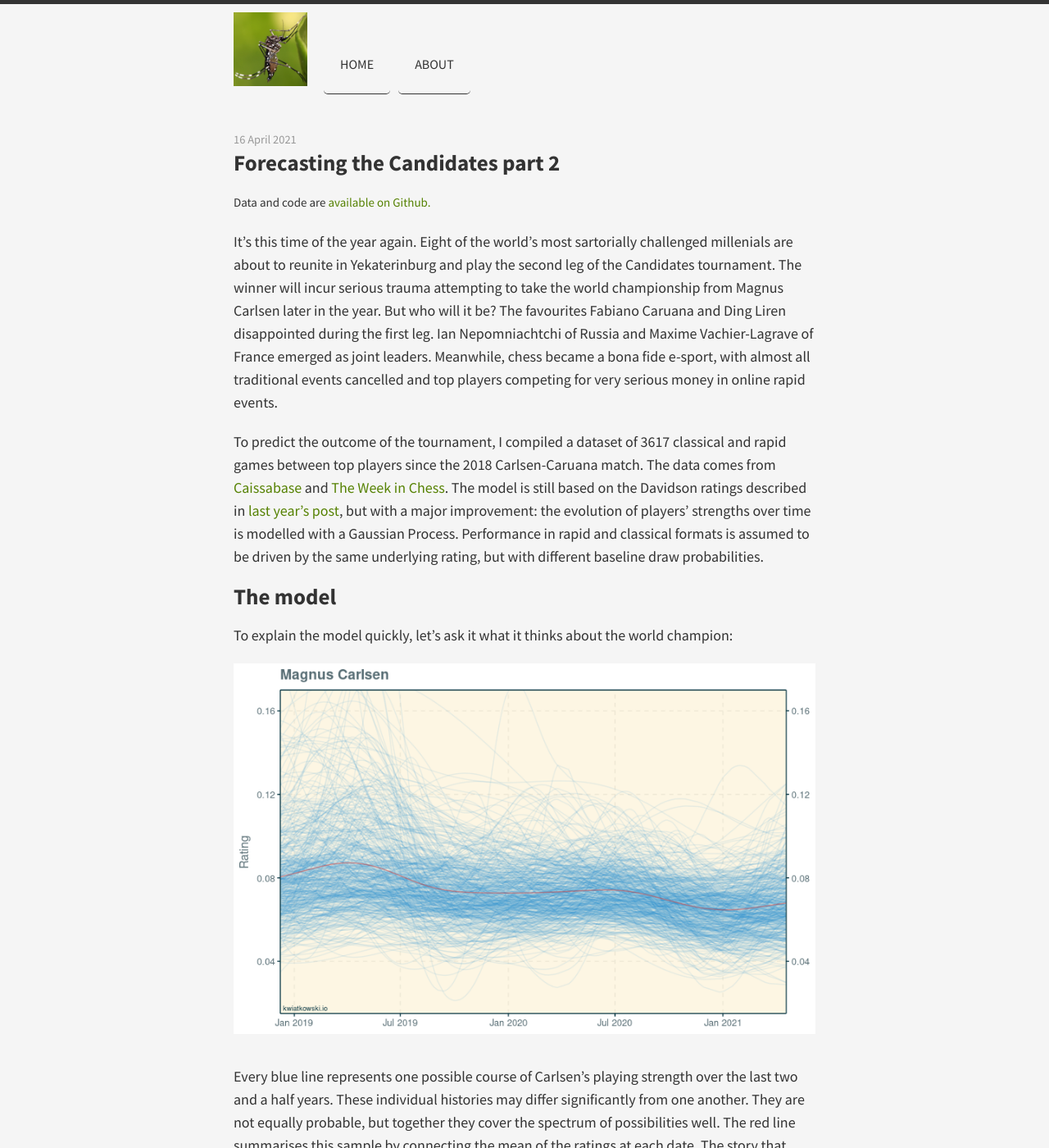
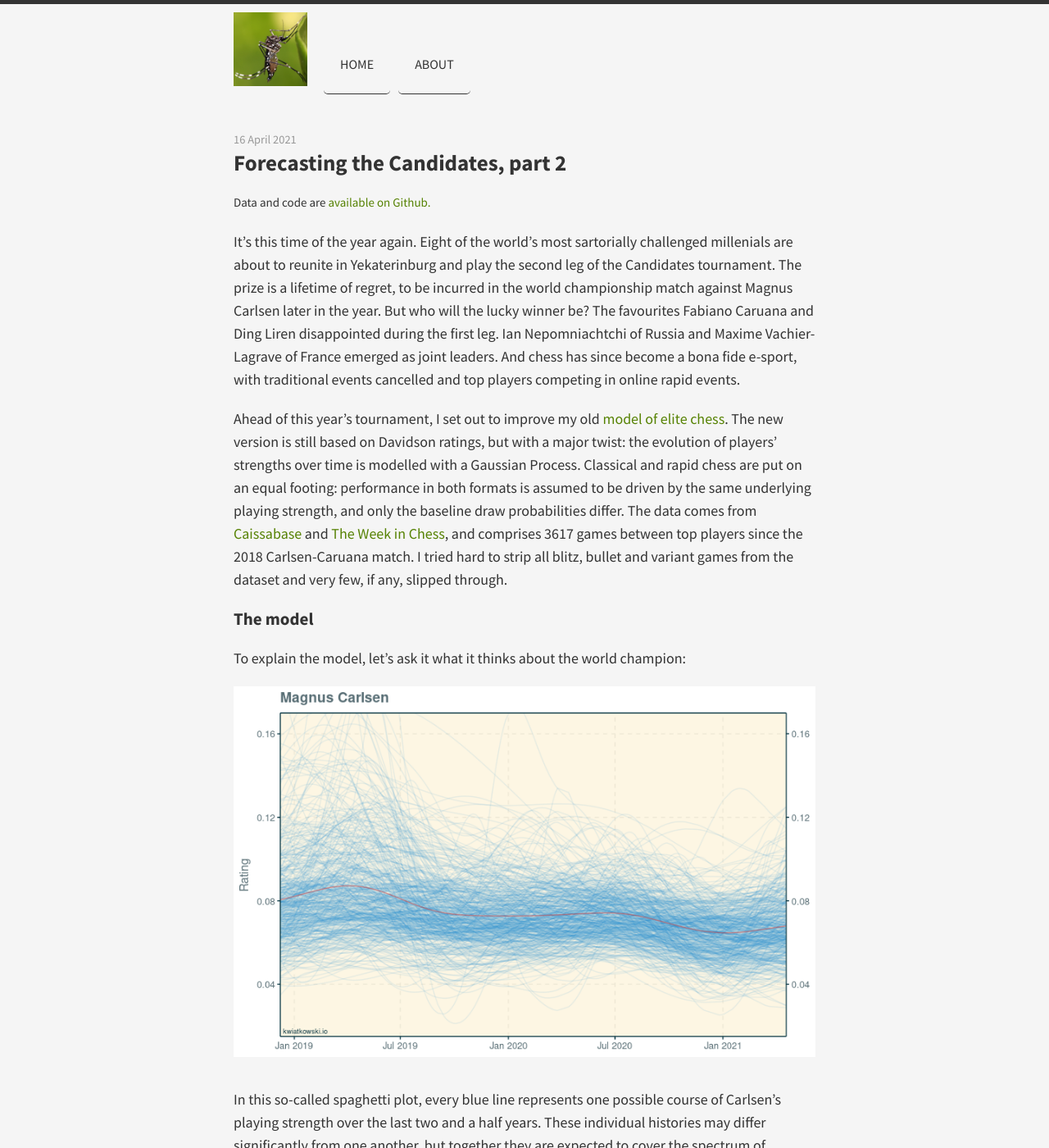
Before and after one commit to huffyhenry/huffyhenry.github.io, a Jekyll site: the page built from _posts/2021-04-16-candidates2.md, in a window 1280 px wide and 1400 px high. Shown: the whole window at 82% size. Built offline with Jekyll 4.4.1, drawn with Linux system fonts in a browser that asks for light colours; formulas are drawn with MathJax 3; some of the changed text lies outside the part shown.

Commit message:
Rewrite the Candidates 2 post

```diff
--- a/_posts/2021-04-16-candidates2.md
+++ b/_posts/2021-04-16-candidates2.md
@@ -1,50 +1,51 @@
 ---
 layout: post
-title: "Forecasting the Candidates part 2"
+title: "Forecasting the Candidates, part 2"
 ---
 <small>
-Data and code are [available on Github.](https://github.com/huffyhenry/forecasting-candidates/2021)
+Data and code are [available on Github.](https://github.com/huffyhenry/forecasting-candidates/tree/master/2021)
 </small>
 
 It's this time of the year again. Eight of the world's most
 sartorially challenged millenials are about to reunite in Yekaterinburg
-and play the second leg of the Candidates tournament. The winner will
-incur serious trauma attempting to take the world championship from Magnus
-Carlsen later in the year. But who will it be? The favourites
+and play the second leg of the Candidates tournament. The prize is a lifetime of regret,
+to be incurred in the world championship match against
+Magnus Carlsen later in the year. But who will the lucky winner be? The favourites
 Fabiano Caruana and Ding Liren disappointed during the first leg.
 Ian Nepomniachtchi of Russia and Maxime Vachier-Lagrave
-of France emerged as joint leaders. Meanwhile, chess became a bona fide
-e-sport, with almost all traditional events cancelled and top players competing
-for very serious money in online rapid events.
+of France emerged as joint leaders. And chess has since become a bona fide
+e-sport, with traditional events cancelled and top players competing
+in online rapid events.
 
-To predict the outcome of the tournament, I compiled a dataset
-of 3617 classical and rapid games between top players since
-the 2018 Carlsen-Caruana match. The data comes from [Caissabase](http://caissabase.co.uk/)
-and [The Week in Chess](https://theweekinchess.com/). The model is still based on the
-Davidson ratings described in [last year's post](https://kwiatkowski.io/candidates),
-but with a major improvement:
+Ahead of this year's tournament, I set out to improve my old
+[model of elite chess](https://kwiatkowski.io/candidates). The new version
+is still based on Davidson ratings, but with a major twist:
 the evolution of players' strengths over time is modelled with a Gaussian
-Process. Performance in rapid and classical formats is assumed to be driven
-by the same underlying rating, but with different baseline draw probabilities.
+Process. Classical and rapid chess are put on an equal footing: performance
+in both formats is assumed to be driven by the same underlying playing strength,
+and only the baseline draw probabilities differ. The data comes from
+[Caissabase](http://caissabase.co.uk/) and [The Week in Chess](https://theweekinchess.com/),
+and comprises 3617 games between top players since the 2018 Carlsen-Caruana match.
+I tried hard to strip all blitz, bullet and variant games from the dataset and
+very few, if any, slipped through.
 
-## The model
-
-To explain the model quickly, let's ask it what it thinks about the world champion:
+### The model
+To explain the model, let's ask it what it thinks about the world champion:
 
 <figure>
   <img src="../assets/figures/candidates2_carlsen.png">
 </figure>
 
-Every blue line represents one possible course of Carlsen's
+In this so-called spaghetti plot, every blue line represents one possible course of Carlsen's
 playing strength over the last two and a half years. These individual
-histories may differ significantly from one another. They are not equally
-probable, but together they cover the spectrum of possibilities well.
-The red line summarises this sample by connecting the mean of the ratings at each date.
-The story that emerges is one of a prolonged slump since Carlsen's arguably best-ever form
-shortly after the last World Championship match.
+histories may differ significantly from one another, but together they are
+expected to cover the spectrum of possibilities well.
+The red line summarises them by connecting the mean of the ratings at each date.
+The story that emerges is one of a prolonged slump since Carlsen's arguably
+best-ever form following the match against Caruana.
 
 One weakness of the model, shared by many rating systems, is that the
-raw rating is hard to interpret. What does Carlsen's drop from 0.806 to 0.068
+raw rating is hard to interpret. What does Carlsen's drop from 0.081 to 0.068
 actually mean? We can get an insight by pitting him against his last
 challenger:
 
@@ -52,15 +53,17 @@ challenger:
   <img src="../assets/figures/candidates2_caruanavscarlsen.png">
 </figure>
 
-In this plot, each line gives the probability that Caruana would win a
-game against Carlsen if drawn games were voided. It looks like
-Caruana has gained some ground since the 2018 match, but from this perspective
-it is not possible to tell to what extent it is due to his own improvement
-and to what extent to Carlsen's slump.
+Here each line gives the probability that Caruana would win a classical
+game against Carlsen if we knew that the game was not drawn. It looks like
+Caruana has gained some ground since the 2018 match. Some lines
+even cross the 50% threshold, indicating that Caruana would be favoured to win,
+although overall the model still prefers Carlsen by a comfortable margin.
+But from this perspective it is not possible to tell to what extent Caruana's
+upward trend is due to his own improvement and to what extent to Carlsen's slump.
 
-## The candidates
+### The Candidates
 Let's have a look at how the eight candidates have fared according to the
-model. We plot the mean rating again since no suitable baseline exists:
+model. We revert to plotting the mean rating again since no suitable baseline exists:
 
 <figure>
   <img src="../assets/figures/candidates2_candidates.png">
@@ -68,7 +71,7 @@ model. We plot the mean rating again since no suitable baseline exists:
 
 Wang Hao and Alekseenko are clear outsiders. Caruana
 is the strongest candidate, with a fairly
-stable rating apart from the bump around his dominant victory at Wijk aan Zee.
+stable rating apart from the bump around his dominant victory at Wijk aan Zee in 2020.
 The switch to online chess was kind to Giri and Nepomniachtchi.
 Giri especially has impressed by transforming himself over the course of 2020
 from a player with a reputation for solid and deliberate style into a speed chess
@@ -103,11 +106,19 @@ Nepo will have white pieces against MVL in the second leg. But with only
 seven rounds to go, the likelihood of a tie for first place is more than
 1 in 4.
 
-## Bonus: alternative rating list
+At the time of writing, the betting markets offer odds of 2.75 on Nepo,
+3.0 on MVL, 4.0 on Caruana and 8.0 on Giri. This means that betting both Nepo
+and MVL is good value according to the model. It is a particularly tempting strategy
+since the overestimation of the tie-break is not an issue. And my gut feeling
+is that the model underestimates MVL somewhat, because he played little
+(and relatively poorly) during the online boom and surely came better
+prepared for the most important seven games of his life so far.
+
+### The rating list
 
 Presented without comment.
 
-| Model Rank | FIDE rank <br> (classical) | Player | vs Carlsen <br> (no draws) |
+| Model rank | FIDE rank <br> (classical) | Player | vs Carlsen <br> (no draws) |
 |------|-----------|------------------------|-------------------|
 |    1 |         1 | Magnus Carlsen         |
 |    2 |         9 | Wesley So              | 37.2%
@@ -133,3 +144,39 @@ Presented without comment.
 |   28 |        12 | Wang Hao               | 19.3%
 | ...  |           |                        |
 |   40 |        42 | Kirill Alekseenko      | 13.4%
+|------|-----------|------------------------|
+
+
+### Bonus: technical notes
+
+a.k.a. the flex section.
+
+Gaussian Processes are hard but fun. I learnt the most
+from [Michael Betancourt's tutorial](https://betanalpha.github.io/assets/case_studies/gaussian_processes.html).
+I'm sure that I will now see GPs everywhere and dive deeper into the subject at the first opportunity.
+The method is computationally costly, however: $\mathcal{O}(n^3)$, where
+$n$ is the number of points at which the value of the process is to be
+estimated. In this case it was around 500, the number of days on which at
+least one relevant game was played, which meant that the model took 8-10 hours
+to fit.
+
+I used this project also as an opportunity to try out
+[`cmdstanr`](https://github.com/stan-dev/cmdstanr/), the new R interface to
+[Stan](https://mc-stan.org/). It is already better that the unwieldy `rstan`,
+everything feels simpler and more responsive, but it does choke on big models
+like this one (which estimates ~50 players x ~500 parameters). Saving the fit
+to file would take additional 2-3 hours. But I am not going back
+to rstan in a million years, and look forward to new versions.
+
+This is likely the last hurrah of the Davidson model for chess as far as
+I am concerned. It has clear weaknesses that are probably partly responsible
+for the long sampling times. In particular, it does not distinguish between
+games played with white and black pieces. A better model is needed, and I am
+curious to see also if it will also lead to a tighter estimation of the
+length-scale of the Gaussian Process. Some of the lines on the Carlsen
+spaghetti plot do not feel plausible at all.
+
+Lastly, I want to acknowledge [Caissabase](http://caissabase.co.uk/)
+and [TWIC](https://theweekinchess.com/) again for the data. I processed
+it with the [`bigchess`](https://cran.r-project.org/web/packages/bigchess/index.html)
+package, a lucky find.
```
